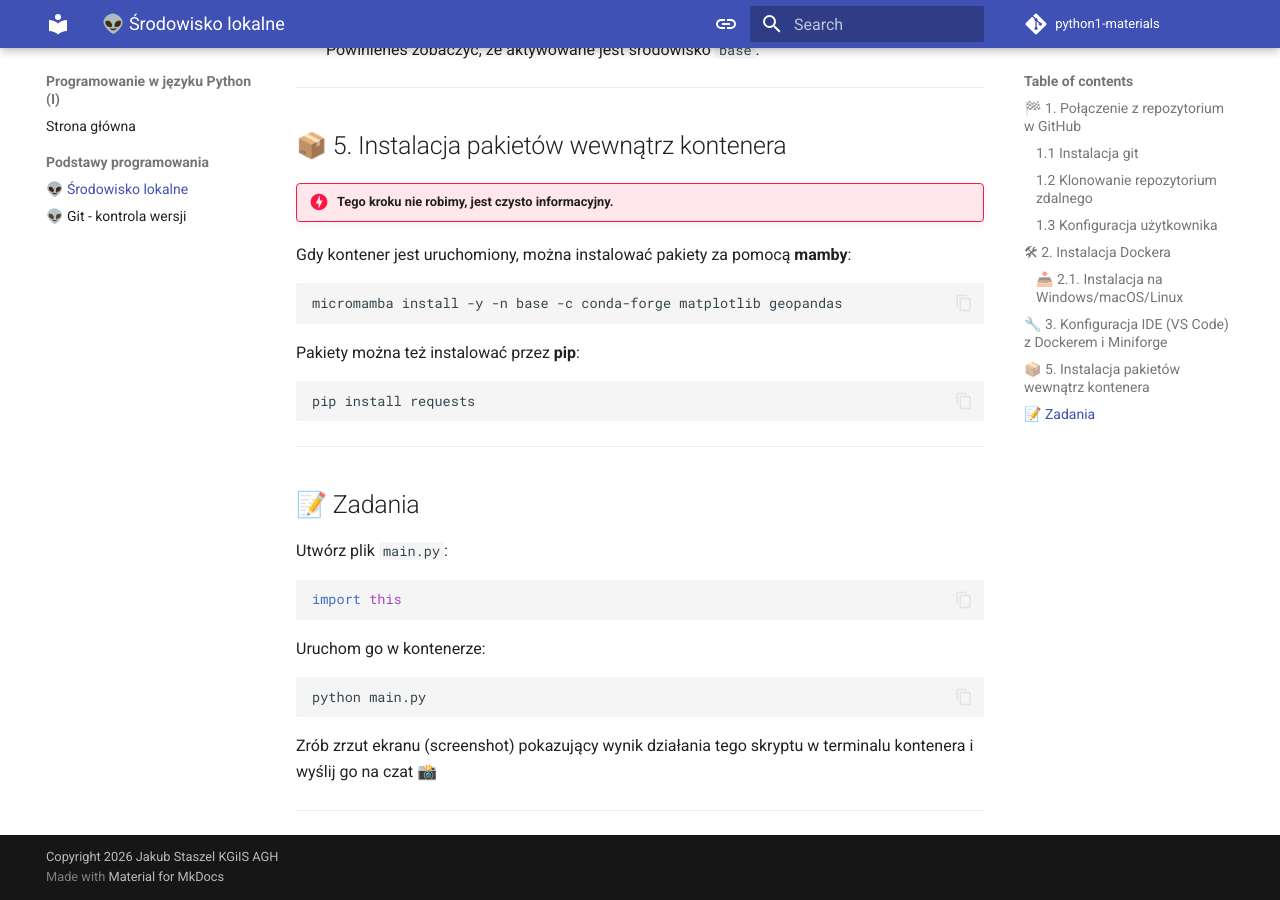
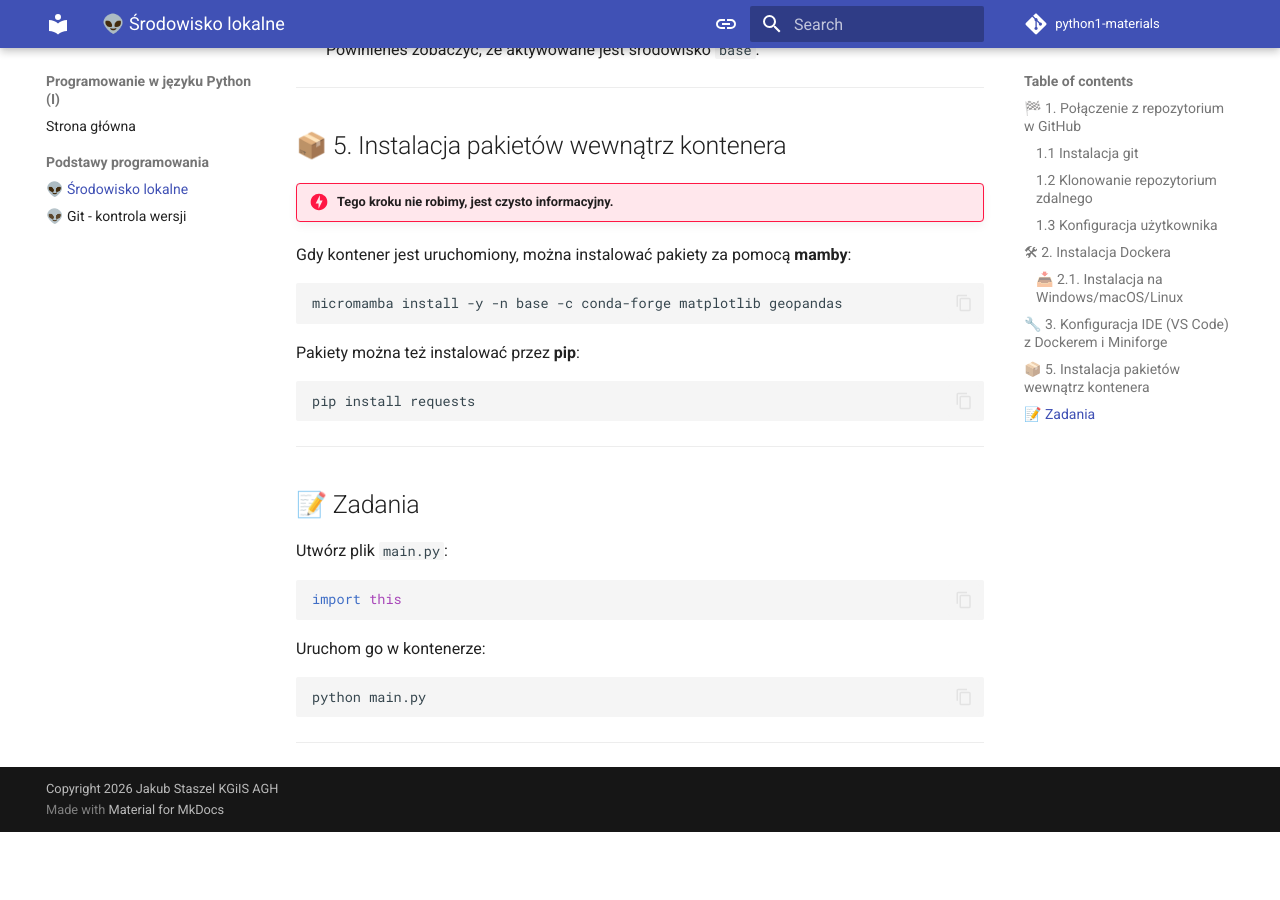
Before and after one commit to agh-geospatial/python1-materials, an MkDocs documentation site: the page built from docs/zaj0/srod-lok.md, in a window 1280 px wide and 900 px high, scrolled down 2664 px. Built offline with MkDocs 1.6.1 and Material for MkDocs 9.7.7, drawn with Linux system fonts in a browser that asks for light colours; comment, search, counter and statistics services are not loaded; after the commit the page ends 3496 px from its top, so only the background shows below that.

Commit message:
zaj01 p6

````diff
--- a/docs/zaj0/srod-lok.md
+++ b/docs/zaj0/srod-lok.md
@@ -191,6 +191,4 @@ Uruchom go w kontenerze:
 python main.py
 ```
 
-Zrób zrzut ekranu (screenshot) pokazujący wynik działania tego skryptu w terminalu kontenera i wyślij go na czat 📸
-
 ---
````
